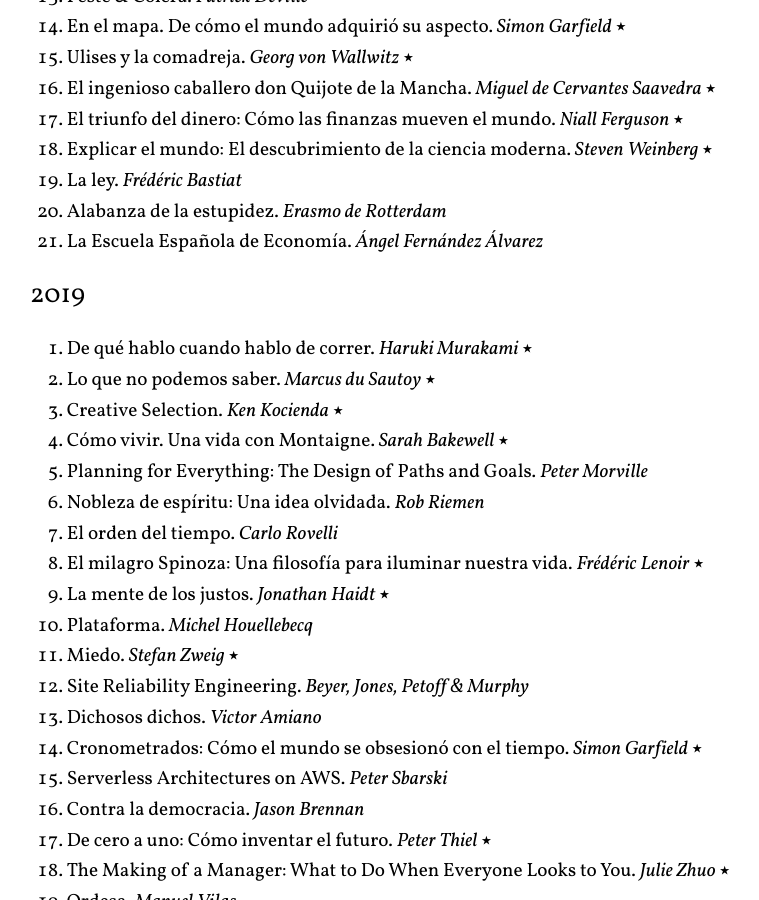
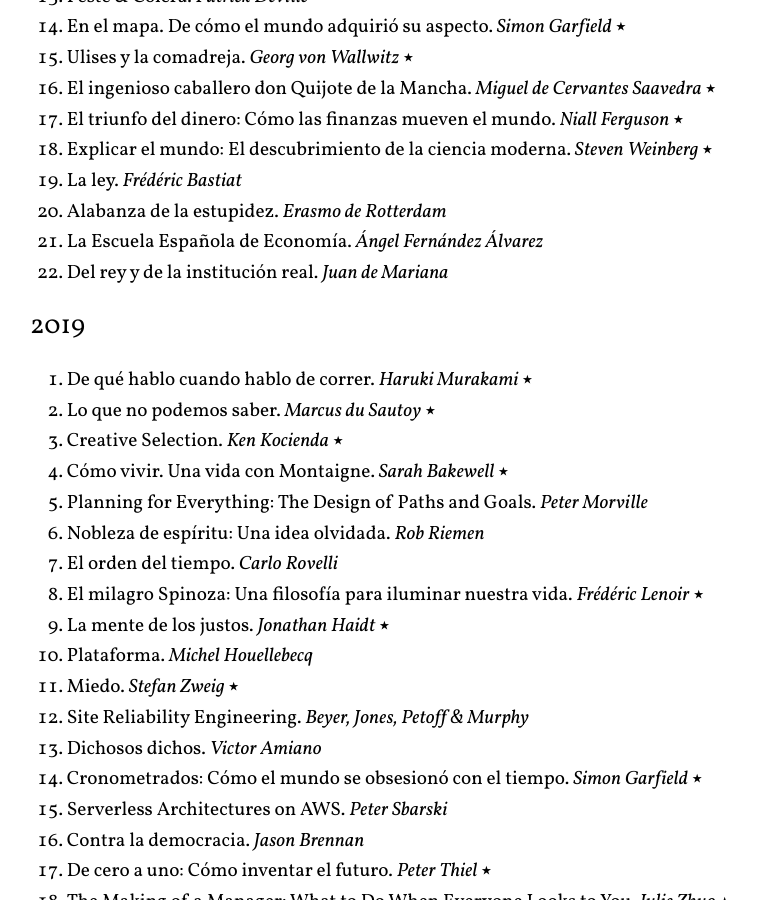
Before and after one commit to arturoherrero/arturoherrero.com, a Jekyll site: the page built from pages/books.md, in a window 1280 px wide and 900 px high, scrolled down 716 px. Shown: the whole window, without its empty margins (250-1009 px from the left). Built offline with Jekyll 4.4.1, drawn with Linux system fonts in a browser that asks for light colours.

Commit message:
Update books list

```diff
--- a/pages/books.md
+++ b/pages/books.md
@@ -31,6 +31,7 @@
 19. La ley. *Frédéric Bastiat*
 20. Alabanza de la estupidez. *Erasmo de Rotterdam*
 21. La Escuela Española de Economía. *Ángel Fernández Álvarez*
+22. Del rey y de la institución real. *Juan de Mariana*
 
 
 ### 2019
```
